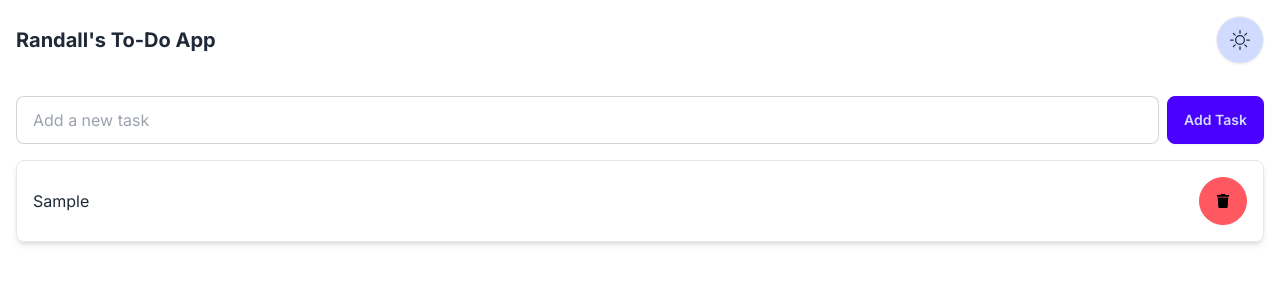
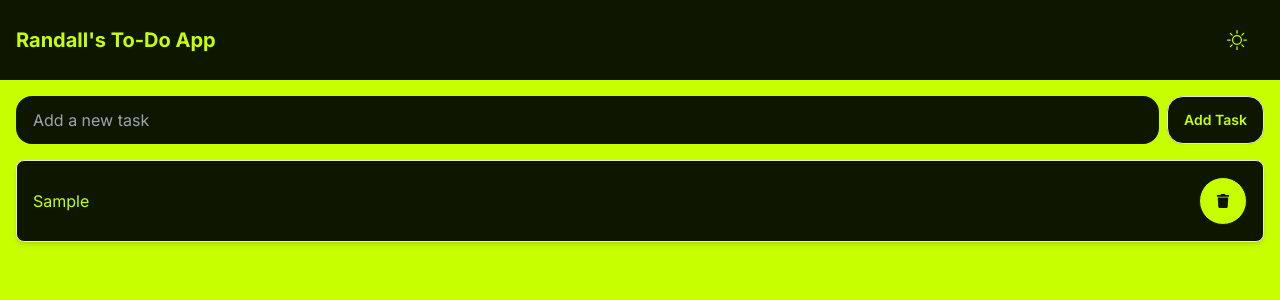
Before and after one commit to Lokie-ree/react-todo, a Next.js app: page / in a window 1280 px wide. Both pictures are taken after typing "Sample" into the empty fields and a click on the button "Add Task". Shown: the top 300 px of the page. Built offline with nearby package versions, Linux system fonts and the light colour scheme.

Commit message:
more work on theme yellow/black & purple/black

```diff
--- a/src/app/components/Header.jsx
+++ b/src/app/components/Header.jsx
@@ -8,15 +8,15 @@ const Header = () => {
   const toggleTheme = () => {
     const html = document.documentElement;
     html.setAttribute('data-theme',
-      html.getAttribute('data-theme') === 'light' ? 'dark': 'light');
+      html.getAttribute('data-theme') === 'acid' ? 'sunset': 'acid');
   }
 
   return (
     <>
-      <header className="flex justify-between items-center p-4 bg-base-800">
-        <h1 className="text-xl font-bold">Randall's To-Do App</h1>
+      <header className="flex justify-between items-center p-4 bg-accent-content">
+        <h1 className="text-xl text-accent font-bold">Randall's To-Do App</h1>
         <button
-          className="btn btn-circle bg-primary-content rounded-full text-xl"
+          className="btn btn-ghost bg-accent-content text-accent rounded-full text-xl"
           onClick={toggleTheme}
           aria-label="Toggle Dark Mode"
         >
--- a/src/app/components/Task.jsx
+++ b/src/app/components/Task.jsx
@@ -5,10 +5,10 @@ import { FaTrash } from 'react-icons/fa'
 
 const Task = ({ task, onDelete }) => {
   return (
-    <div className="flex justify-between items-center p-4 mb-2 border bg-base-400 rounded-lg shadow-md">
+    <div className="flex justify-between items-center p-4 mb-2 border bg-accent-content rounded-lg shadow-md">
       <span>{task.text}</span>
       <button
-        className="btn btn-error btn-circle"
+        className="btn btn-accent btn-circle border-accent-content"
         onClick={() => onDelete(task.id)}
       >
         <FaTrash />
--- a/src/app/components/TaskList.jsx
+++ b/src/app/components/TaskList.jsx
@@ -3,11 +3,11 @@ import Task from './Task'
 
 const TaskList = ({ tasks, onDelete }) => {
   return (
-    <div>
-      {tasks.map((task) => (
+      <div className="bg-accent-content text-accent rounded-box">
+        {tasks.map((task) => (
         <Task key={task.id} task={task} onDelete={onDelete} />
       ))}
-    </div>
+      </div>
   )
 }
 
--- a/src/app/page.js
+++ b/src/app/page.js
@@ -21,18 +21,18 @@ export default function Home() {
   }
 
   return (
-    <div className="min-h-screen bg-base-800">
+    <div className="min-h-screen bg-accent">
       <Header />
       <main className="p-4">
         <div className="flex mb-4">
           <input
             type="text"
-            className="input input-bordered flex-grow"
+            className="input input-bordered bg-accent-content text-accent flex-grow"
             value={taskText}
             onChange={(e) => setTaskText(e.target.value)}
             placeholder="Add a new task"
           />
-          <button className="btn btn-primary ml-2" onClick={addTask}>
+          <button className="btn bg-accent-content text-accent ml-2" onClick={addTask}>
             Add Task
           </button>
         </div>
--- a/tailwind.config.js
+++ b/tailwind.config.js
@@ -11,6 +11,6 @@ module.exports = {
 
   plugins: [require('daisyui')],
   daisyui: {
-    themes: ["light", "dark"],
+    themes: ["acid", "sunset"],
   },
 };
```
